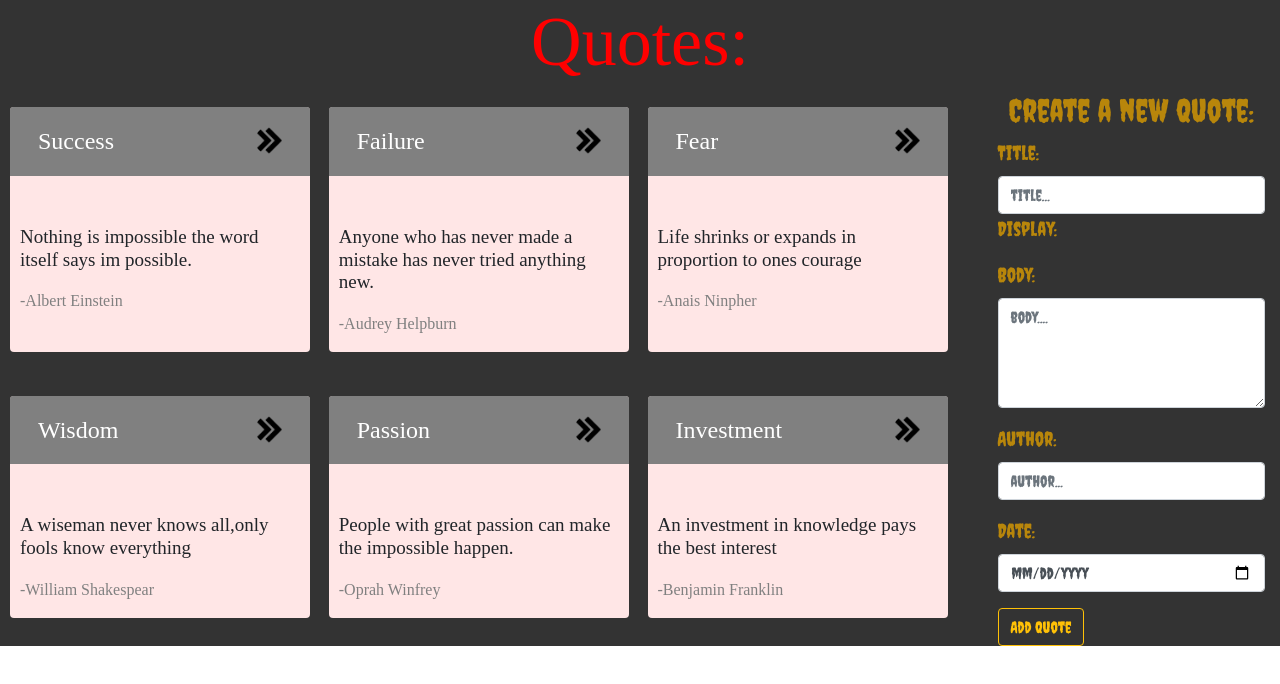
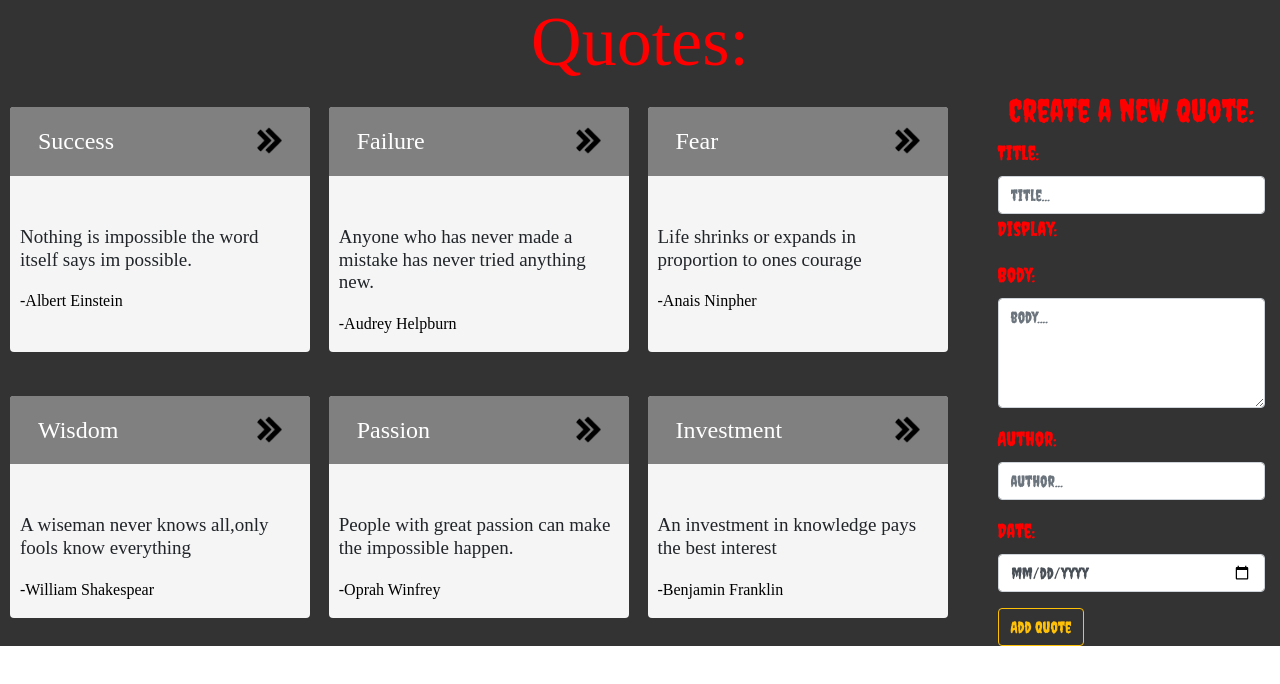
Before and after one commit to Cliffochieng/Quote-App, an Angular app: page / in a window 1280 px wide. Shown: the top 684 px of the page. Built offline with nearby package versions, Linux system fonts and the light colour scheme.

Commit message:
add color styling

```diff
--- a/src/app/quote-form/quote-form.component.css
+++ b/src/app/quote-form/quote-form.component.css
@@ -3,9 +3,9 @@
 }
 .container-fluid{
   font-size: 20px;
-  color: darkgoldenrod;
+  color:red;
   font-family: 'Gravitas One', cursive;
 }
 #two{
-  color:darkgoldenrod;
+  color:red;
 }
--- a/src/app/quote/quote.component.css
+++ b/src/app/quote/quote.component.css
@@ -53,7 +53,7 @@
   width: 300px;
   border: none;
   margin: 15px 5px 3%;
-  background-color: #ffe6e6;
+  background-color:whitesmoke;
   margin-left:10px;
 
 }
@@ -69,7 +69,7 @@
   font-family: 'Gabriela', serif;
   font-size: 16px;
   font-weight: lighter;
-  color: gray;
+  color: black;
 }
 .cards{
   display:flex;
```
